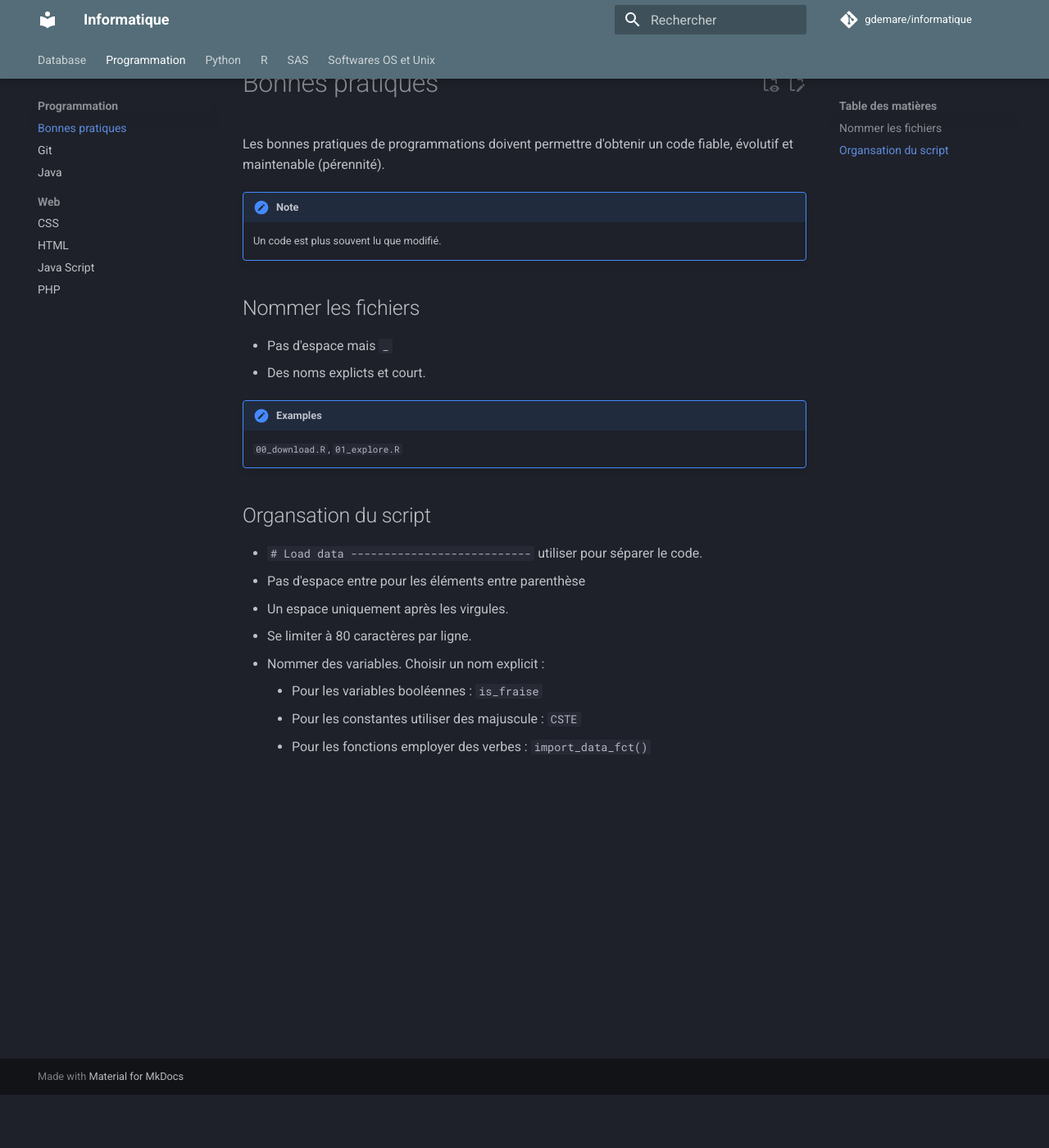
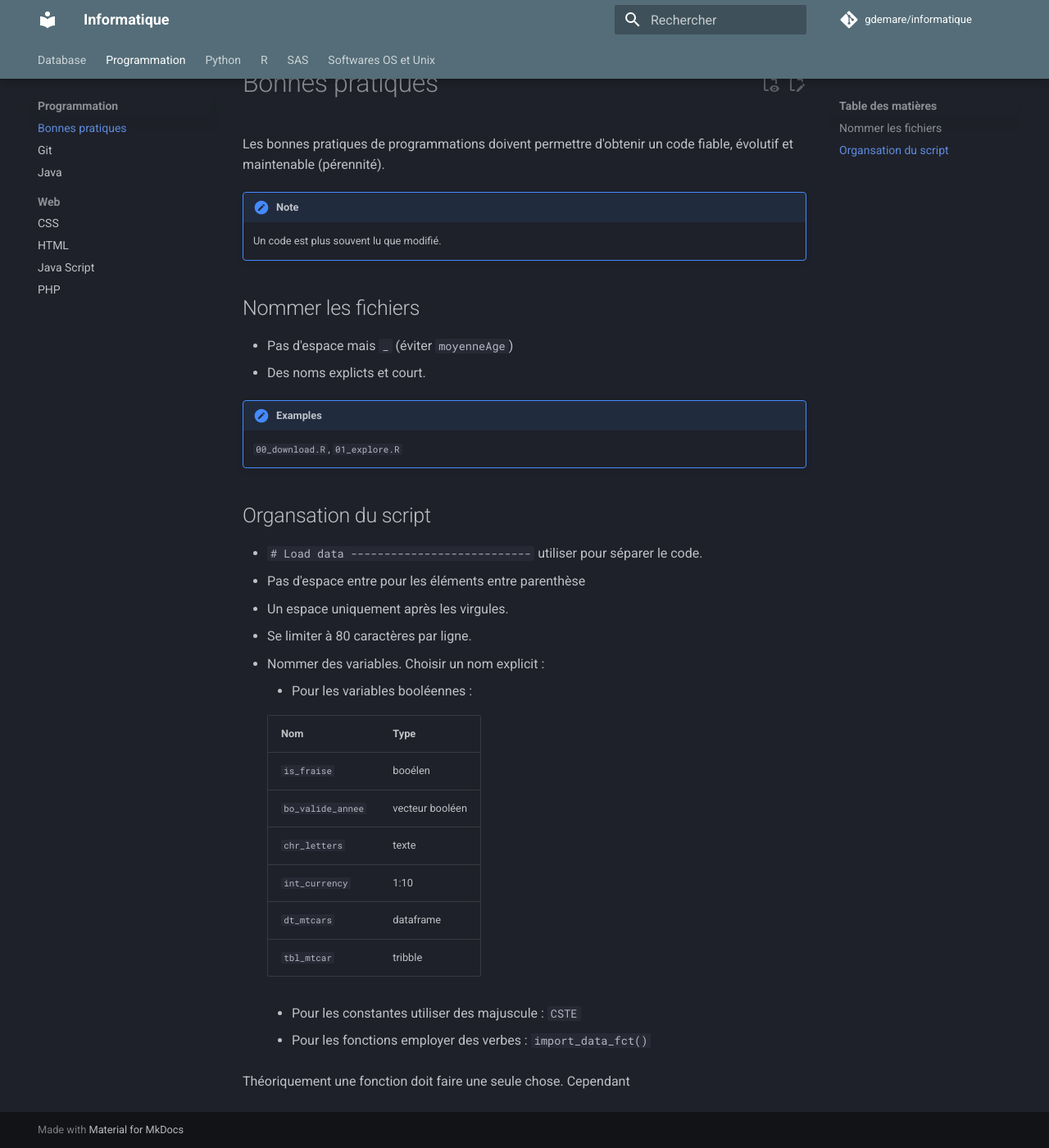
Before and after one commit to gdemare/Informatique, an MkDocs documentation site: the page built from docs/programming/bonnes-pratiques.md, in a window 1280 px wide and 1400 px high, scrolled down 65 px. Shown: the whole window at 82% size. Built offline with MkDocs 1.6.1 and Material for MkDocs 9.7.7, drawn with Linux system fonts in a browser that asks for light colours; comment, search, counter and statistics services are not loaded.

Commit message:
Update bonnes-pratiques.md

```diff
--- a/docs/programming/bonnes-pratiques.md
+++ b/docs/programming/bonnes-pratiques.md
@@ -5,7 +5,7 @@ Les bonnes pratiques de programmations doivent permettre d'obtenir un code fiabl
 
 ## Nommer les fichiers
 
-* Pas d'espace mais `_`
+* Pas d'espace mais `_` (éviter `moyenneAge`)
 * Des noms explicts et court.
 
 !!! examples
@@ -19,6 +19,18 @@ Les bonnes pratiques de programmations doivent permettre d'obtenir un code fiabl
 * Se limiter à 80 caractères par ligne.
 * Nommer des variables. Choisir un nom explicit :
 
-    * Pour les variables booléennes : `is_fraise`
+    * Pour les variables booléennes :
+
+    Nom            | Type
+    ---|---
+    `is_fraise`    | booélen
+    `bo_valide_annee` | vecteur booléen
+    `chr_letters`  | texte
+    `int_currency` | 1:10
+    `dt_mtcars`    | dataframe
+    `tbl_mtcar`    | tribble
+
     * Pour les constantes utiliser des majuscule : `CSTE`
     * Pour les fonctions employer des verbes : `import_data_fct()`
+
+Théoriquement une fonction doit faire une seule chose. Cependant
```
